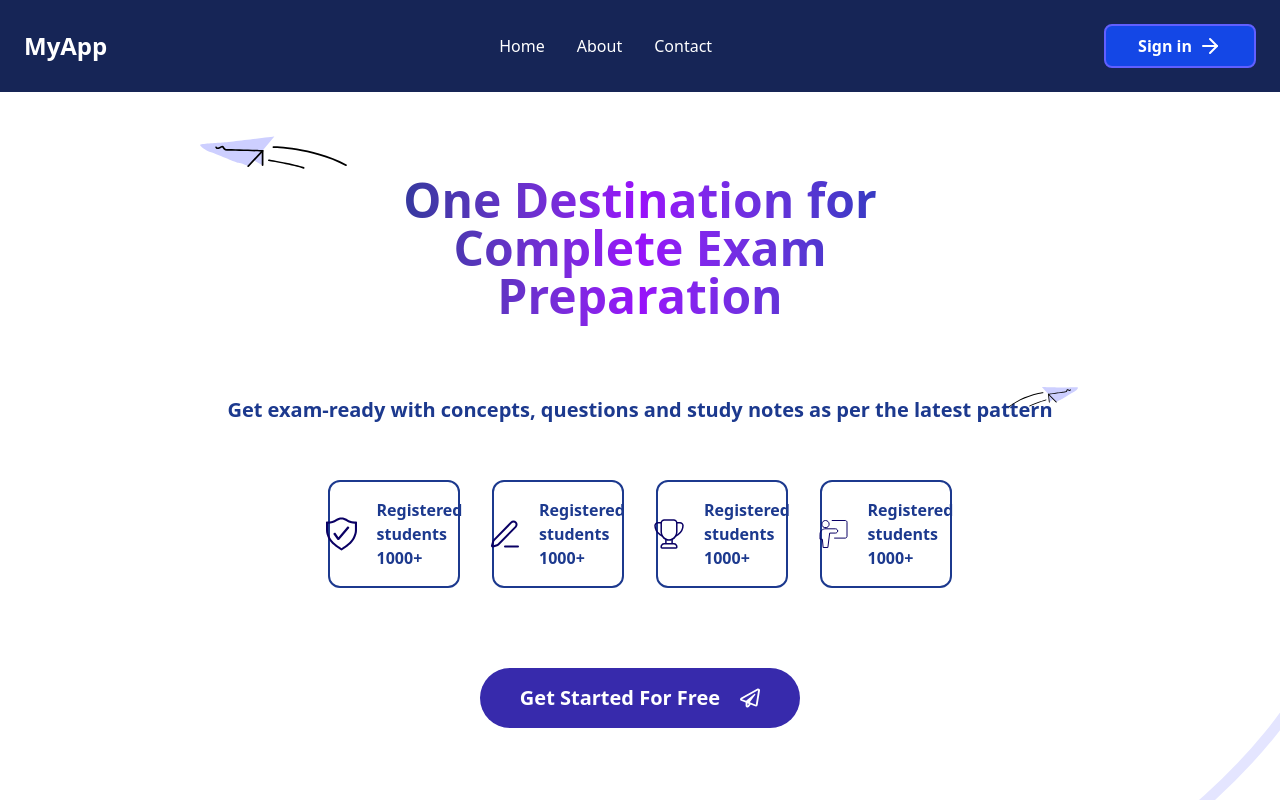
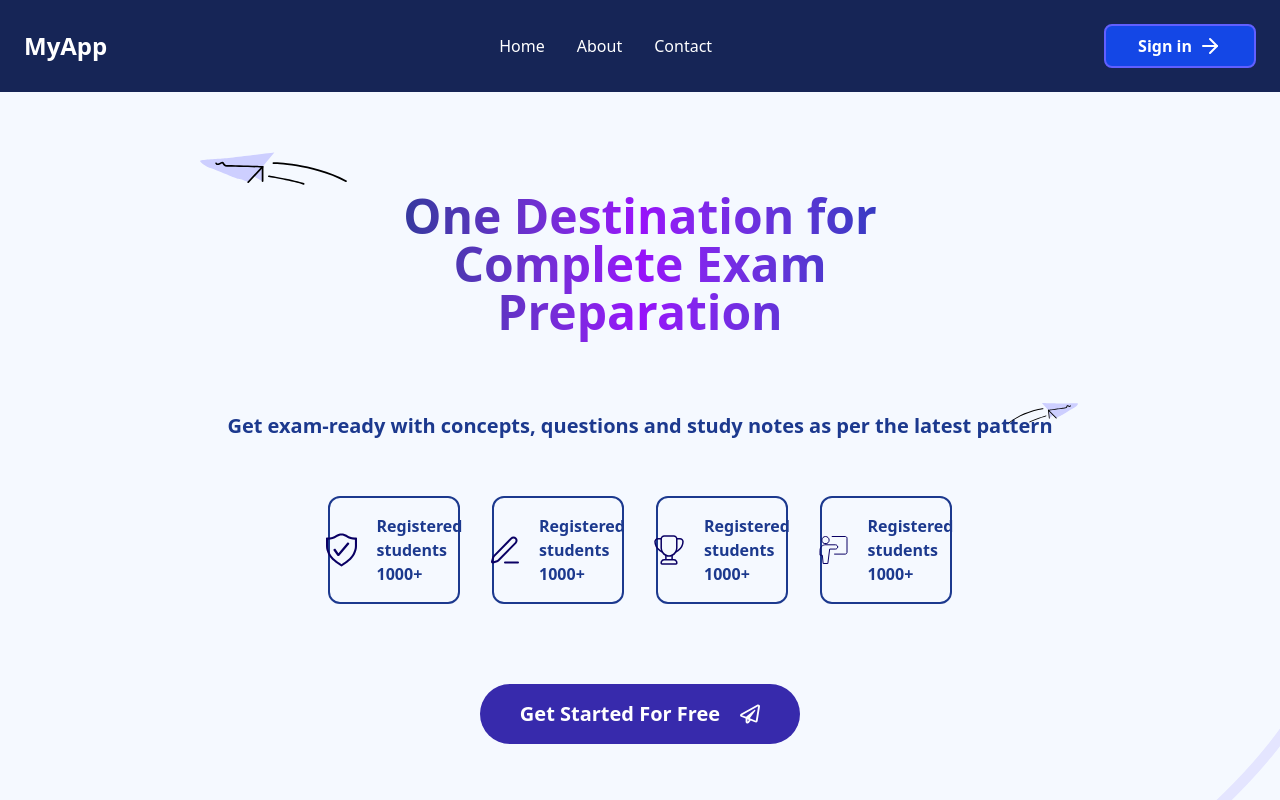
Before and after one commit to InsansaTechnoledge/Test-Series, a React (Vite) app in the folder TestSeries/: page / in a window 1280 px wide. Shown: the top 800 px of the page. Built offline with nearby package versions, Linux system fonts and the light colour scheme.

Commit message:
navbar scroll

```diff
--- a/TestSeries/components/Navbar/navbar.jsx
+++ b/TestSeries/components/Navbar/navbar.jsx
@@ -3,7 +3,7 @@ import { ArrowRight } from 'lucide-react';
 
 const Navbar = () => {
   return (
-    <div className="fixed w-full z-50 bg-blue-950 text-white px-6 py-6 ">
+    <div className="top-0 fixed w-full z-50 bg-blue-950 text-white px-6 py-6 ">
       <div className="max-w-screen-xl mx-auto flex justify-between items-center">
         {/* Logo */}
         <div className="text-2xl font-bold">
--- a/TestSeries/features/beforeAuth/pages/Hero.jsx
+++ b/TestSeries/features/beforeAuth/pages/Hero.jsx
@@ -29,7 +29,7 @@ const chips = [
 const Hero = () => {
   return (
 
-    <div className='mt-34  relative mx-50'>
+    <div className='mt-38  relative mx-50'>
       <img
       className='absolute left-0 top-0 w-2/12'
       src={planeLeft} alt='plane_left' />
--- a/TestSeries/layouts/BeforeAuthLayout.jsx
+++ b/TestSeries/layouts/BeforeAuthLayout.jsx
@@ -5,9 +5,9 @@ import { Outlet } from 'react-router-dom';
 
 const BeforeAuthLayout = ({ children }) => {
   return (
-    <div className="min-h-screen bg-white text-gray-900">
+    <div className="relative">
       <Navbar />
-      <main className="w-full overflow-x-hidden">
+      <main className="">
         {children || <Outlet />} {/* supports both routing and direct nesting */}
       </main>
 
```
